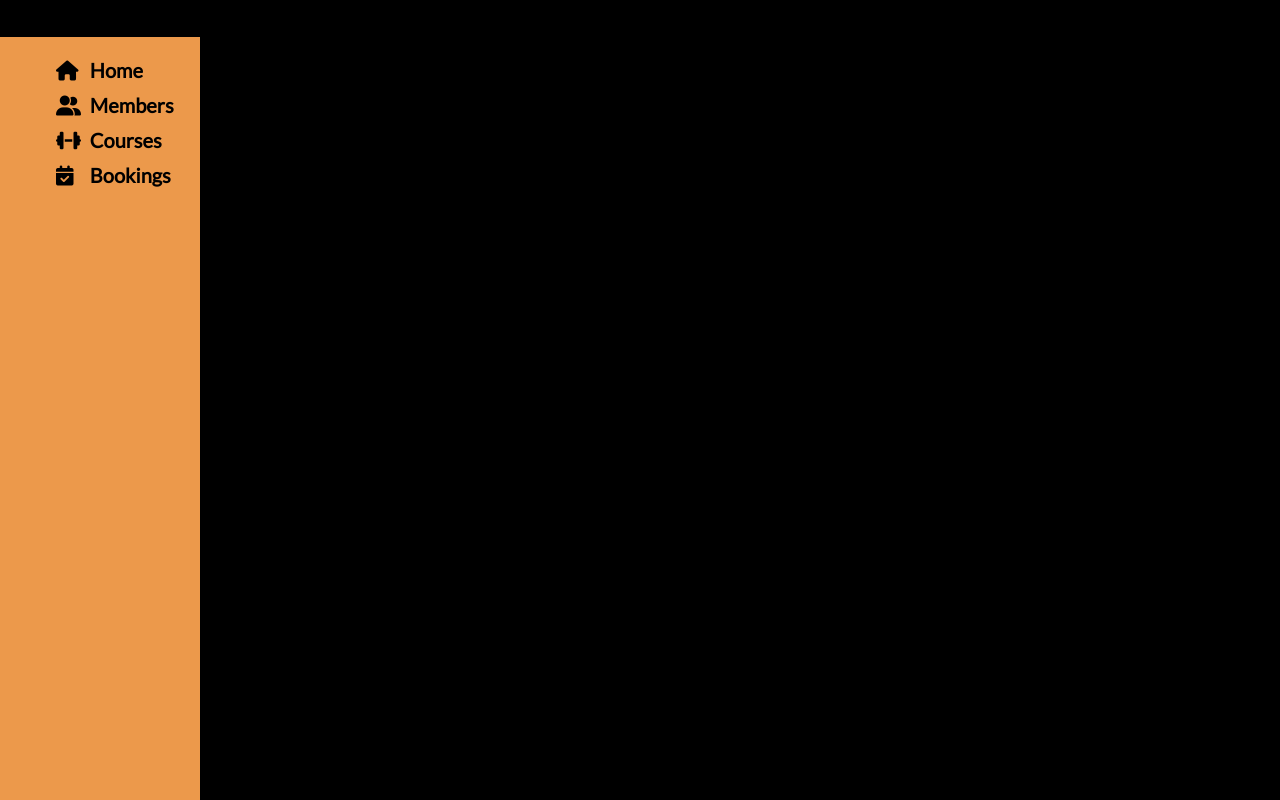
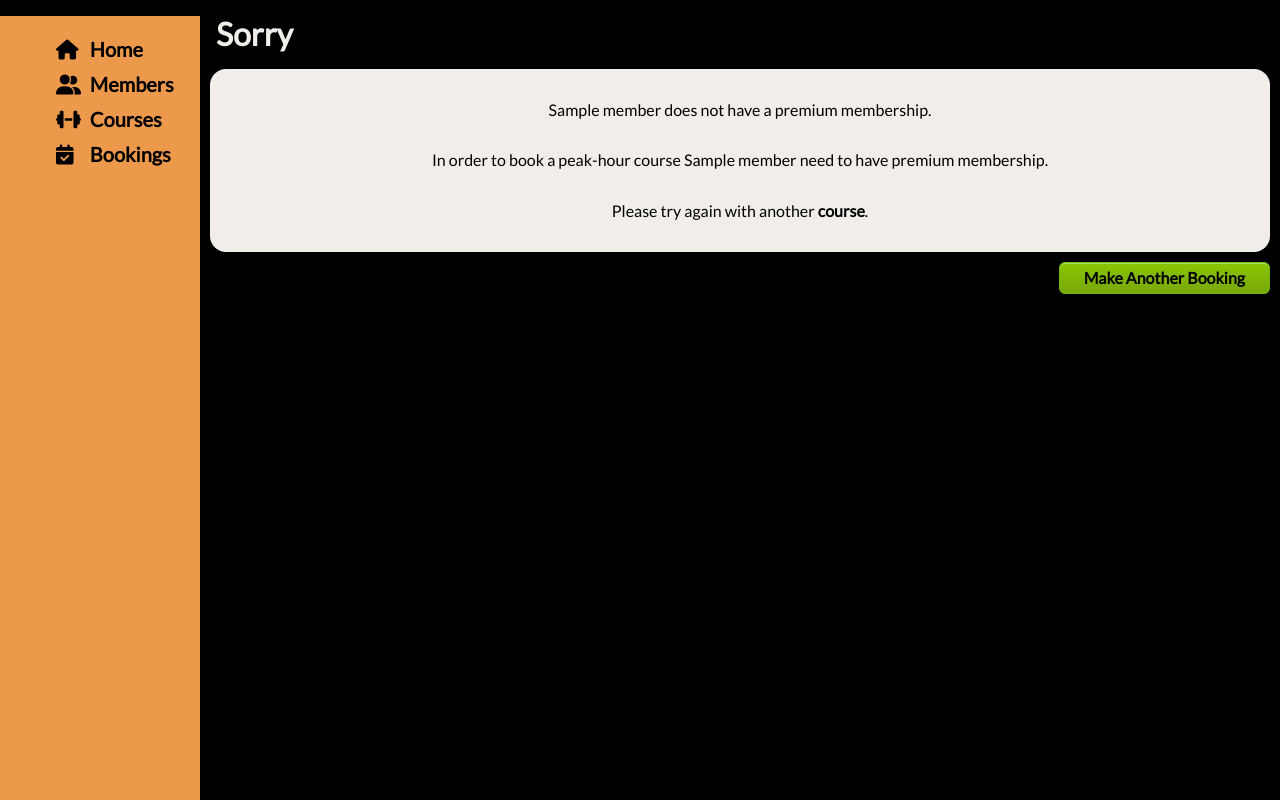
Before and after one commit to Cetins/gymmy, a Flask app: template templates/bookings/apology.html in a window 1280 px wide. Run offline with Flask 2, Linux system fonts and the light colour scheme; the template is opened without the code that fills it: most values are stand-ins (such as "Sample title", 1, 10 or a date in 2020); some libraries are stand-ins or nearby versions.

Commit message:
apology page completed

```diff
--- a/templates/bookings/apology.html
+++ b/templates/bookings/apology.html
@@ -1,9 +1,23 @@
 {% extends "base.html" %}
 
 {% block content %}
-<h1>Sorry</h1>
-<p>{{ member.name }} does not have a premium membership.</p>
-<p>In order to book a peak-hour course {{ member.name }} need to have premium membership.</p>
 
-<p>Please try again with another <a href="/courses">course</a>.</p>
+<header class="title">
+    <h1>Sorry</h1>
+</header>
+
+<article class="container">
+    <div class="box">
+        <p>{{ member.name }} does not have a premium membership.</p>
+        <p>In order to book a peak-hour course {{ member.name }} need to have premium membership.</p>
+        <p>Please try again with another <a href="/courses">course</a>.</p>
+    </div>
+</article>
+<footer class="footer">
+    <button>
+        <a href="/bookings/new">Make Another Booking</a>
+    </button>
+</footer>
+
+
 {% endblock %}
```
